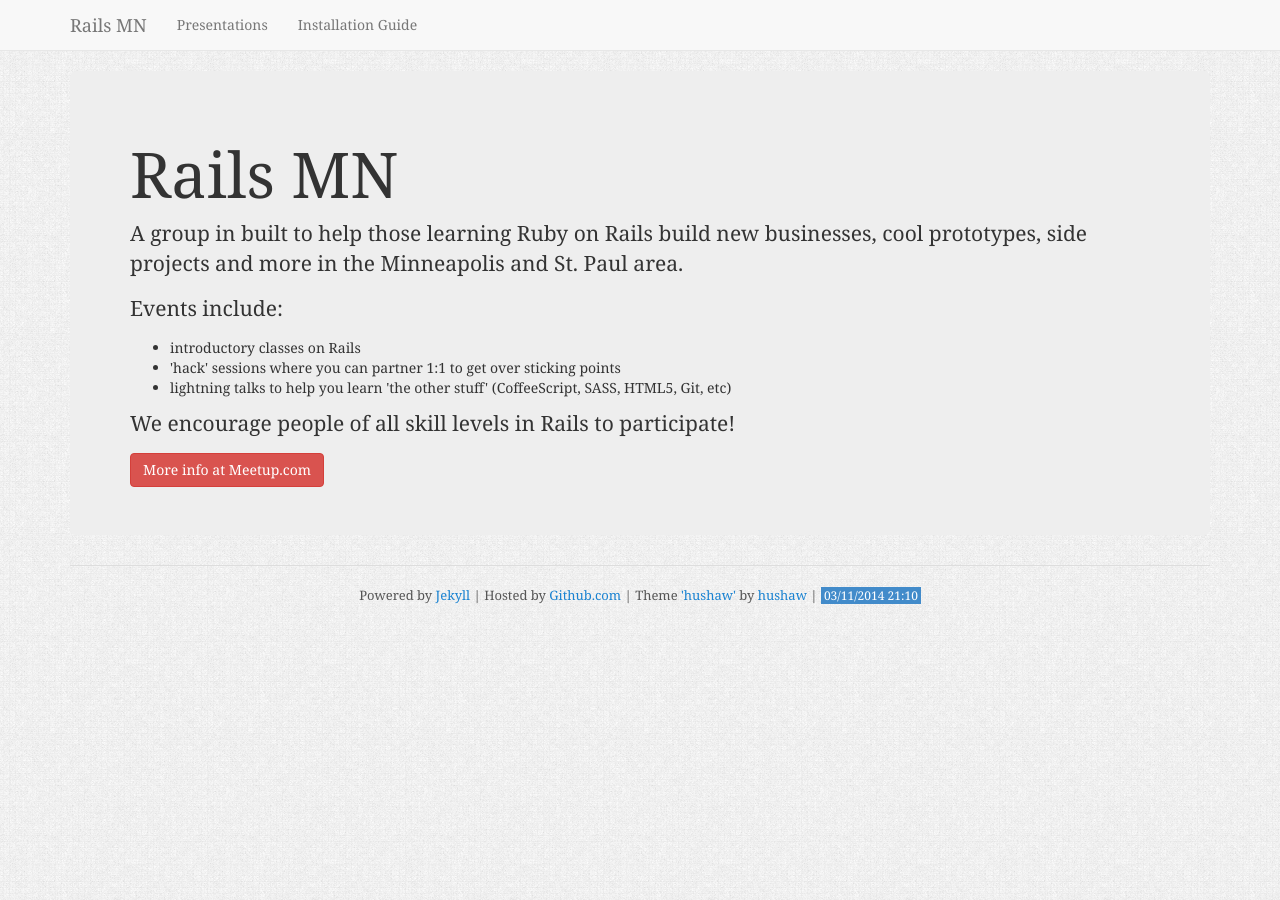
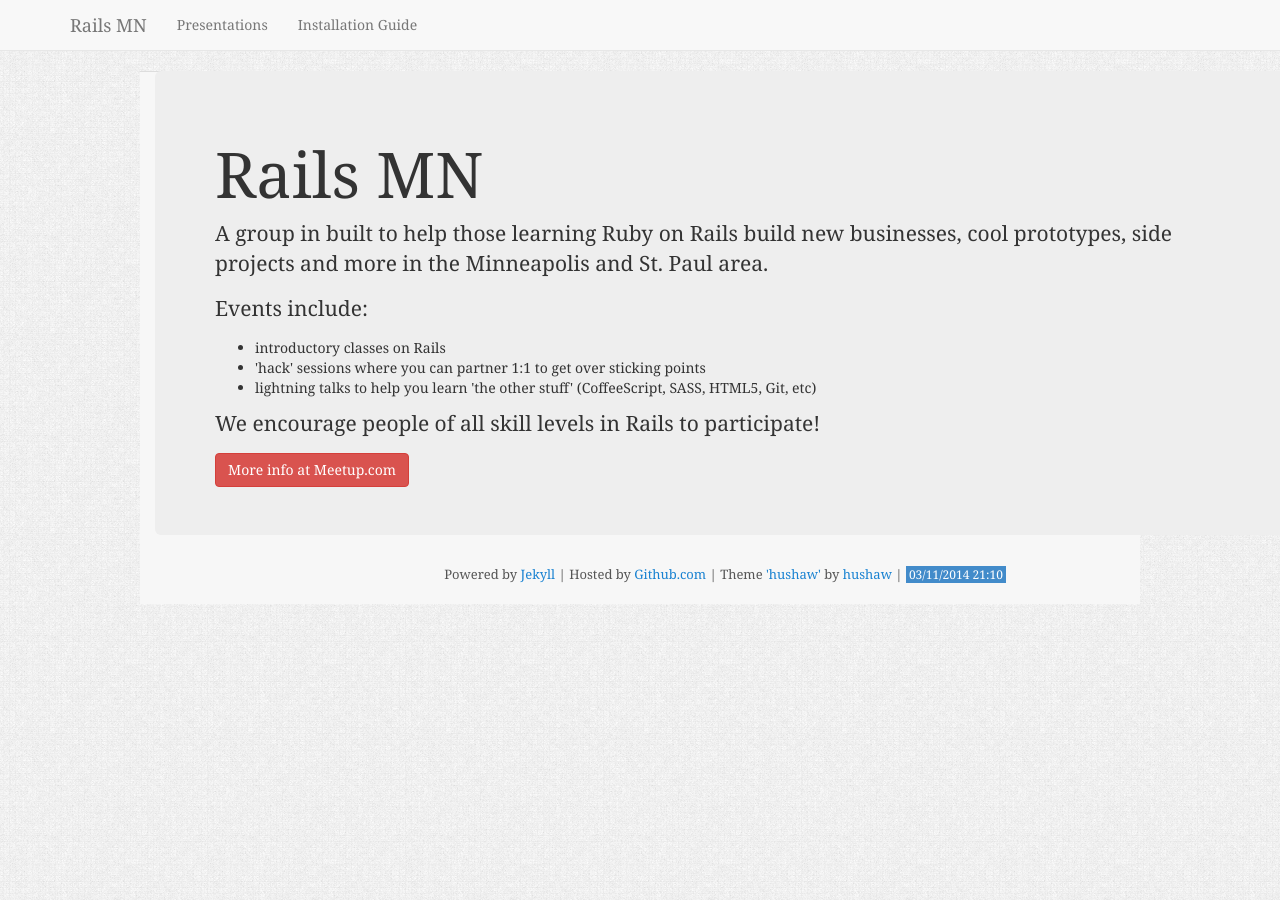
Before and after one commit to railsmn/railsmn.github.io, a Jekyll site: the page built from index.html, in a window 1280 px wide. Built offline with Jekyll 4.4.1, drawn with Linux system fonts in a browser that asks for light colours; nearby versions of some CDN libraries; library files that are not in the unit come from our copies.

Commit message:
Small layout changes

```diff
--- /dev/null
+++ b/_includes/footer.html
@@ -0,0 +1,6 @@
+ <span>
+  Powered by <a href="https://github.com/mojombo/jekyll">Jekyll</a>
+  | Hosted by <a href="http://github.com">Github.com</a>
+  | Theme <a href="http://jekyllthemes.org/themes/hushaw/">'hushaw'</a> by <a href="https://github.com/hushaw">hushaw</a>
+  | <span class="page-generator-time">{{site.time | date:"%m/%d/%Y %H:%M"}} </span>
+</span>
--- a/_layouts/default.html
+++ b/_layouts/default.html
@@ -17,19 +17,17 @@
 
   {% include navigation.html %}
 
-  <div class="container">
+  <div class="page-container">
+    <div class="container">
+      <div class="row">
+        <article class="col-md-12">
+          {{ content }}
+        </article>
 
-    <article>
-      {{ content }}
-    </article>
-
-     <div class="page-footer">
-       <span>
-        Powered by <a href="https://github.com/mojombo/jekyll">Jekyll</a>
-        | Hosted by <a href="http://github.com">Github.com</a>
-        | Theme <a href="http://jekyllthemes.org/themes/hushaw/">'hushaw'</a> by <a href="https://github.com/hushaw">hushaw</a>
-        | <span class="page-generator-time">{{site.time | date:"%m/%d/%Y %H:%M"}} </span>
-      </span>
+         <div class="page-footer">
+           {% include footer.html %}
+        </div>
+      </div>
     </div>
   </div>
 
```
